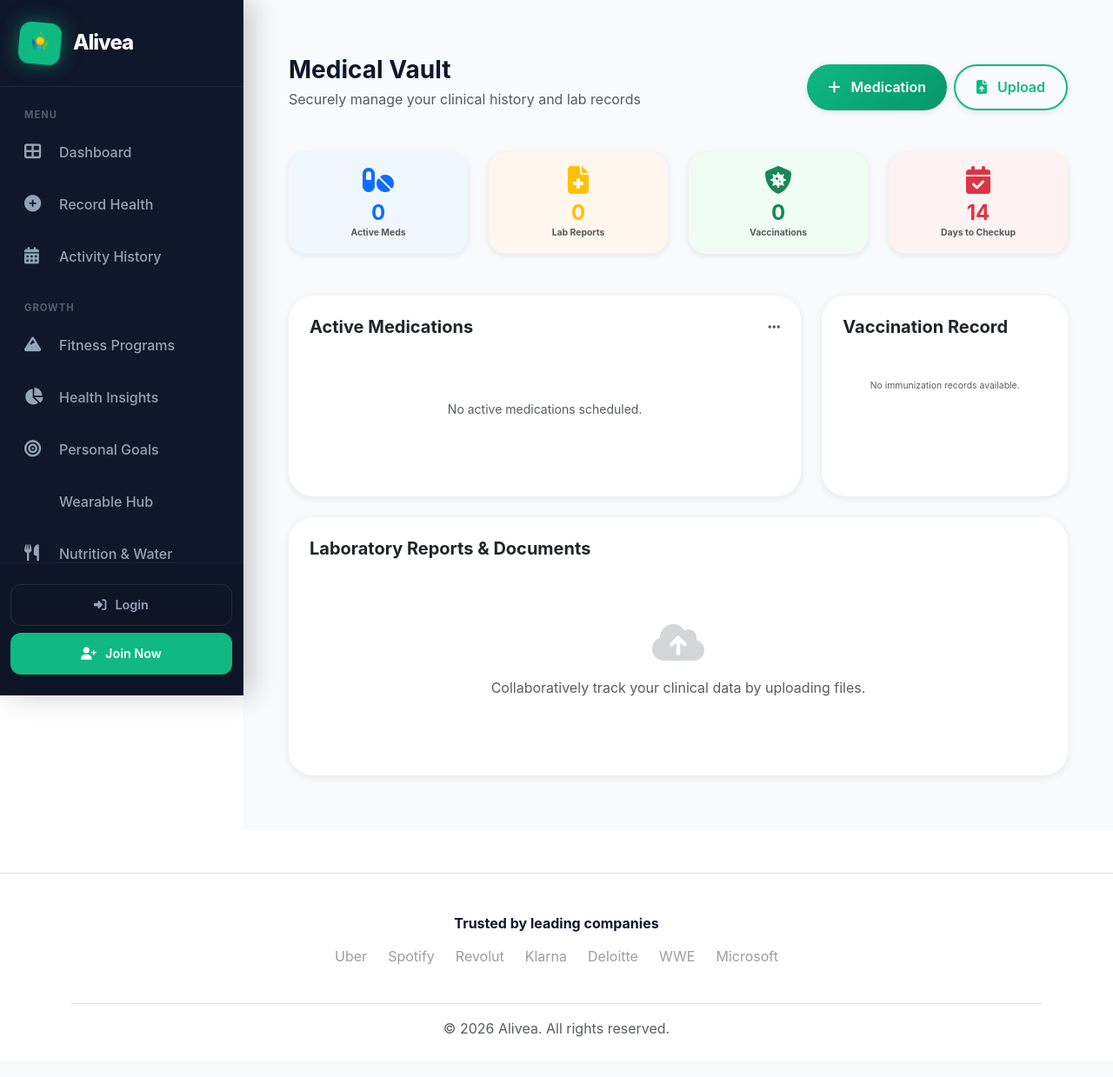
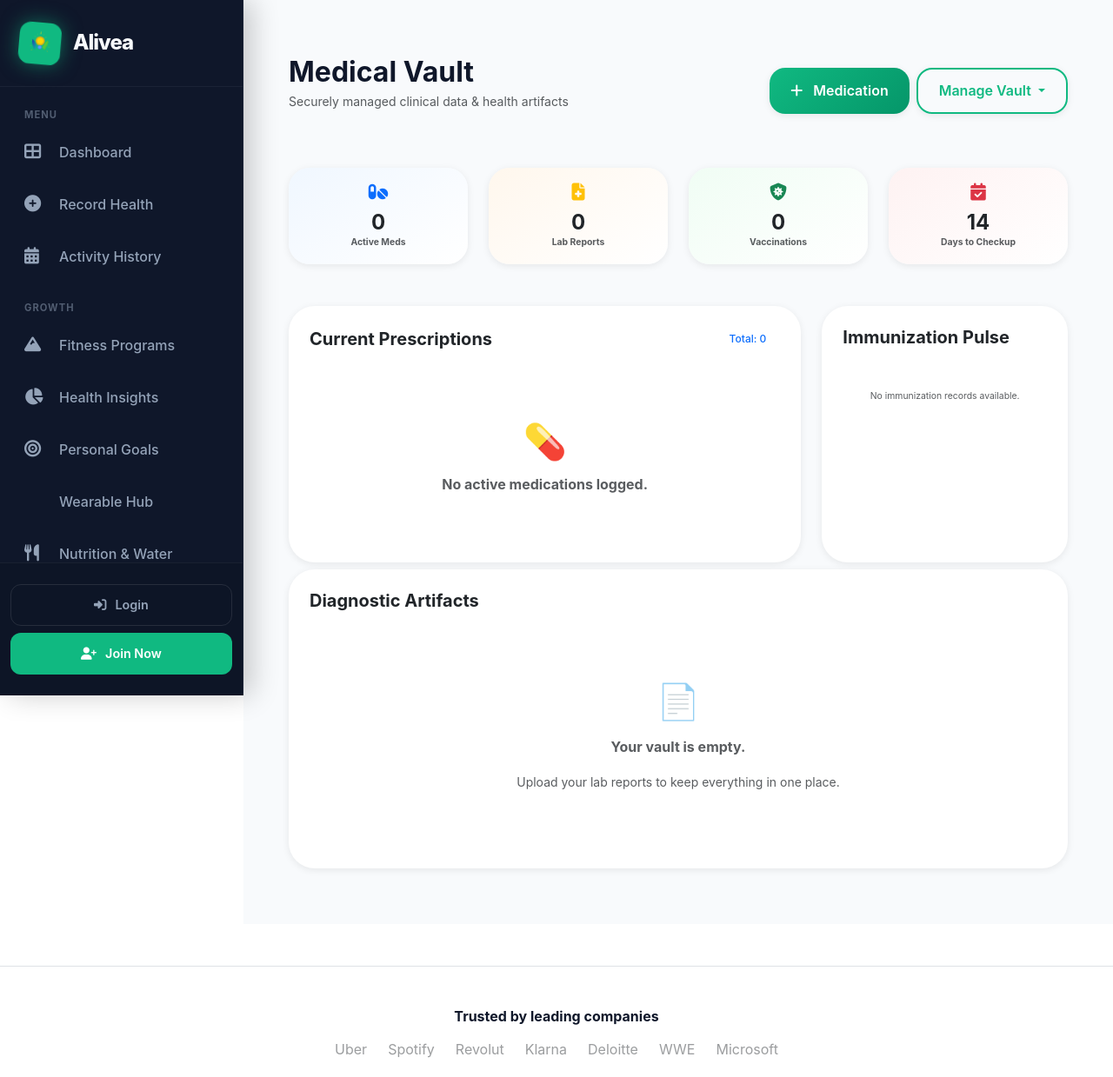
Before and after one commit to Raja-fn/Godzilla, a Flask app: page /medical in a window 1280 px wide. Shown: the top 1239 px of the page at 87% size. Before the commit the page ends 1193 px from the top, so only its background shows below. Run offline with Flask 3, Linux system fonts and the light colour scheme; the visitor is signed in with stand-in values (Sample User, id 1).

Commit message:
Initial project upload

```diff
--- a/templates/medical.html
+++ b/templates/medical.html
@@ -4,21 +4,29 @@
 <section class="medical-records py-4">
     <div class="container-fluid">
         <!-- Header -->
-        <div class="row mb-5 align-items-end">
-            <div class="col-lg-7">
-                <h1 class="h3 fw-bold mb-1">Medical Vault</h1>
-                <p class="text-muted mb-0">Securely manage your clinical history and lab records</p>
+        <div class="d-flex justify-content-between align-items-center mb-5">
+            <div>
+                <h1 class="h2 fw-bold mb-1">Medical Vault</h1>
+                <p class="text-muted small">Securely managed clinical data & health artifacts</p>
             </div>
-            <div class="col-lg-5 text-end mt-3 mt-lg-0">
-                <div class="d-flex gap-2 justify-content-lg-end">
-                    <button class="btn btn-primary shadow-sm rounded-pill px-4" data-bs-toggle="modal"
-                        data-bs-target="#addMedicationModal">
-                        <i class="fas fa-plus me-2"></i> Medication
+            <div class="d-flex gap-2">
+                <button class="btn btn-primary shadow-sm px-4" data-bs-toggle="modal"
+                    data-bs-target="#addMedicationModal" style="border-radius: 18px;">
+                    <i class="fas fa-plus me-2"></i> Medication
+                </button>
+                <div class="dropdown">
+                    <button class="btn btn-outline-primary shadow-sm px-4 dropdown-toggle" type="button"
+                        data-bs-toggle="dropdown" style="border-radius: 18px;">
+                        Manage Vault
                     </button>
-                    <button class="btn btn-outline-primary shadow-sm rounded-pill px-4" data-bs-toggle="modal"
-                        data-bs-target="#addRecordModal">
-                        <i class="fas fa-file-upload me-2"></i> Upload
-                    </button>
+                    <ul class="dropdown-menu dropdown-menu-end shadow border-0 p-2" style="border-radius: 15px;">
+                        <li><a class="dropdown-item rounded-3" href="#" data-bs-toggle="modal"
+                                data-bs-target="#addRecordModal"><i
+                                    class="fas fa-file-upload me-2 text-primary"></i>Upload Report</a></li>
+                        <li><a class="dropdown-item rounded-3" href="#" data-bs-toggle="modal"
+                                data-bs-target="#addVaccinationModal"><i
+                                    class="fas fa-syringe me-2 text-primary"></i>Add Vaccination</a></li>
+                    </ul>
                 </div>
             </div>
         </div>
@@ -26,30 +34,34 @@
         <!-- Quick Health Summary Stats -->
         <div class="row g-4 mb-5">
             <div class="col-md-3">
-                <div class="card p-3 border-0 shadow-sm text-center" style="border-radius: 20px; background: #f0f7ff;">
-                    <div class="text-primary mb-1"><i class="fas fa-pills fa-2x"></i></div>
-                    <div class="h4 fw-bold mb-0 text-primary">{{ medications|length }}</div>
+                <div class="card p-3 border-0 shadow-sm text-center h-100"
+                    style="border-radius: 24px; background: linear-gradient(145deg, #f0f7ff, #ffffff);">
+                    <div class="text-primary mb-2"><i class="fas fa-pills fa-lg"></i></div>
+                    <div class="h4 fw-bold mb-0">{{ medications|length }}</div>
                     <div class="extra-small text-muted fw-bold">Active Meds</div>
                 </div>
             </div>
             <div class="col-md-3">
-                <div class="card p-3 border-0 shadow-sm text-center" style="border-radius: 20px; background: #fff7ed;">
-                    <div class="text-warning mb-1"><i class="fas fa-file-medical fa-2x"></i></div>
-                    <div class="h4 fw-bold mb-0 text-warning">{{ records|length }}</div>
+                <div class="card p-3 border-0 shadow-sm text-center h-100"
+                    style="border-radius: 24px; background: linear-gradient(145deg, #fff7ed, #ffffff);">
+                    <div class="text-warning mb-2"><i class="fas fa-file-medical fa-lg"></i></div>
+                    <div class="h4 fw-bold mb-0">{{ records|length }}</div>
                     <div class="extra-small text-muted fw-bold">Lab Reports</div>
                 </div>
             </div>
             <div class="col-md-3">
-                <div class="card p-3 border-0 shadow-sm text-center" style="border-radius: 20px; background: #f0fdf4;">
-                    <div class="text-success mb-1"><i class="fas fa-shield-virus fa-2x"></i></div>
-                    <div class="h4 fw-bold mb-0 text-success">{{ vaccinations|length }}</div>
+                <div class="card p-3 border-0 shadow-sm text-center h-100"
+                    style="border-radius: 24px; background: linear-gradient(145deg, #f0fdf4, #ffffff);">
+                    <div class="text-success mb-2"><i class="fas fa-shield-virus fa-lg"></i></div>
+                    <div class="h4 fw-bold mb-0">{{ vaccinations|length }}</div>
                     <div class="extra-small text-muted fw-bold">Vaccinations</div>
                 </div>
             </div>
             <div class="col-md-3">
-                <div class="card p-3 border-0 shadow-sm text-center" style="border-radius: 20px; background: #fef2f2;">
-                    <div class="text-danger mb-1"><i class="fas fa-calendar-check fa-2x"></i></div>
-                    <div class="h4 fw-bold mb-0 text-danger">14</div>
+                <div class="card p-3 border-0 shadow-sm text-center h-100"
+                    style="border-radius: 24px; background: linear-gradient(145deg, #fef2f2, #ffffff);">
+                    <div class="text-danger mb-2"><i class="fas fa-calendar-check fa-lg"></i></div>
+                    <div class="h4 fw-bold mb-0">14</div>
                     <div class="extra-small text-muted fw-bold">Days to Checkup</div>
                 </div>
             </div>
@@ -58,40 +70,44 @@
         <div class="row g-4">
             <!-- Active Medications -->
             <div class="col-lg-8">
-                <div class="card p-4 border-0 shadow-sm h-100" style="border-radius: 28px;">
+                <div class="card p-4 border-0 shadow-sm" style="border-radius: 30px;">
                     <div class="d-flex justify-content-between align-items-center mb-4">
-                        <h5 class="fw-bold mb-0">Active Medications</h5>
-                        <i class="fas fa-ellipsis-h text-muted"></i>
+                        <h5 class="fw-bold mb-0">Current Prescriptions</h5>
+                        <div class="badge bg-soft-primary text-primary px-3 py-2 rounded-pill">Total: {{
+                            medications|length }}</div>
                     </div>
                     <div class="medication-grid row g-3">
                         {% for med in medications %}
                         <div class="col-md-6">
-                            <div class="p-3 border rounded-4 bg-white hover-shadow transition h-100">
+                            <div class="p-3 border rounded-4 bg-white transition-hover h-100"
+                                style="border-color: rgba(0,0,0,0.05) !important;">
                                 <div class="d-flex align-items-start mb-3">
-                                    <div class="p-2 bg-soft-primary rounded-3 me-3 text-primary">
-                                        <i class="fas fa-capsules"></i>
+                                    <div class="p-2 bg-pastel-blue rounded-3 me-3 text-primary"
+                                        style="width: 45px; height: 45px; display: flex; align-items: center; justify-content: center;">
+                                        <i class="fas fa-capsules fs-5"></i>
                                     </div>
-                                    <div>
+                                    <div class="flex-grow-1">
                                         <h6 class="fw-bold mb-1">{{ med.name }}</h6>
                                         <p class="extra-small text-muted mb-0">{{ med.dosage }} • {{ med.frequency }}
                                         </p>
                                     </div>
-                                    <div class="ms-auto d-flex align-items-center">
-                                        <div class="badge bg-success rounded-pill extra-small">Active</div>
-                                        <button class="btn btn-link text-danger p-0 ms-2"
-                                            onclick="deleteMedical('medication', '{{ med.id }}')">
-                                            <i class="fas fa-trash-alt" style="font-size: 0.8rem;"></i>
-                                        </button>
-                                    </div>
+                                    <button class="btn btn-icon-red ms-2"
+                                        onclick="deleteMedical('medication', '{{ med.id }}')">
+                                        <i class="fas fa-trash-alt"></i>
+                                    </button>
                                 </div>
-                                <div class="extra-small text-muted mt-2 border-top pt-2">
-                                    <i class="fas fa-clock me-1"></i> Started: {{ med.start_date }}
+                                <div class="p-2 px-3 bg-light rounded-pill d-flex align-items-center justify-content-between"
+                                    style="font-size: 0.7rem;">
+                                    <span class="text-muted"><i class="fas fa-history me-1"></i> Started: {{
+                                        med.start_date }}</span>
+                                    <span class="text-success fw-bold">ALIGNED</span>
                                 </div>
                             </div>
                         </div>
                         {% else %}
                         <div class="text-center py-5 w-100">
-                            <p class="text-muted small">No active medications scheduled.</p>
+                            <div class="fs-1 mb-2">💊</div>
+                            <h6 class="text-muted fw-bold">No active medications logged.</h6>
                         </div>
                         {% endfor %}
                     </div>
@@ -100,26 +116,23 @@
 
             <!-- Vaccinations & Reminders -->
             <div class="col-lg-4">
-                <div class="card p-4 border-0 shadow-sm h-100" style="border-radius: 28px;">
-                    <h5 class="fw-bold mb-4">Vaccination Record</h5>
+                <div class="card p-4 border-0 shadow-sm h-100" style="border-radius: 30px;">
+                    <h5 class="fw-bold mb-4">Immunization Pulse</h5>
                     <div class="vaccination-stack">
                         {% for vac in vaccinations %}
-                        <div class="d-flex align-items-center p-3 mb-3 bg-light" style="border-radius: 18px;">
-                            <div class="p-2 bg-white rounded-circle me-3 shadow-sm"
-                                style="width: 40px; height: 40px; display: flex; align-items: center; justify-content: center;">
-                                <i class="fas fa-syringe text-secondary"></i>
+                        <div class="d-flex align-items-center p-3 mb-3 border transition-hover"
+                            style="border-radius: 20px; border-color: rgba(0,0,0,0.05) !important;">
+                            <div class="p-2 bg-pastel-mint rounded-circle me-3 text-success shadow-sm"
+                                style="width: 42px; height: 42px; display: flex; align-items: center; justify-content: center;">
+                                <i class="fas fa-syringe"></i>
                             </div>
-                            <div>
+                            <div class="flex-grow-1">
                                 <div class="fw-bold small">{{ vac.name }}</div>
                                 <div class="text-muted extra-small">{{ vac.date }}</div>
                             </div>
-                            <div class="ms-auto d-flex align-items-center">
-                                <i class="fas fa-check-circle text-success me-2"></i>
-                                <button class="btn btn-link text-danger p-0 ms-1"
-                                    onclick="deleteMedical('vaccination', '{{ vac.id }}')">
-                                    <i class="fas fa-trash-alt" style="font-size: 0.7rem;"></i>
-                                </button>
-                            </div>
+                            <button class="btn btn-icon-red" onclick="deleteMedical('vaccination', '{{ vac.id }}')">
+                                <i class="fas fa-trash-alt"></i>
+                            </button>
                         </div>
                         {% else %}
                         <div class="text-center py-4">
@@ -131,40 +144,39 @@
             </div>
 
             <!-- Clinical Reports -->
-            <div class="col-12 mt-4">
-                <div class="card p-4 border-0 shadow-sm" style="border-radius: 28px;">
-                    <h5 class="fw-bold mb-4">Laboratory Reports & Documents</h5>
+            <div class="col-12 mt-2">
+                <div class="card p-4 border-0 shadow-sm" style="border-radius: 30px;">
+                    <h5 class="fw-bold mb-4">Diagnostic Artifacts</h5>
                     <div class="row g-4">
                         {% for record in records %}
                         <div class="col-md-6 col-lg-3">
-                            <div class="report-card p-3 border rounded-4 transition bg-white h-100">
-                                <div class="d-flex align-items-center mb-3">
-                                    <div class="report-icon bg-soft-danger text-danger rounded-4 p-3 me-3">
+                            <div class="p-3 border rounded-4 bg-white transition-hover h-100"
+                                style="border-color: rgba(0,0,0,0.05) !important;">
+                                <div class="d-flex align-items-start mb-3">
+                                    <div class="p-3 bg-pastel-peach rounded-4 me-3 text-danger">
                                         <i class="far fa-file-pdf fa-lg"></i>
                                     </div>
-                                    <div class="overflow-hidden">
-                                        <h6 class="fw-bold small mb-1 text-truncate">{{ record.title }}</h6>
+                                    <div class="overflow-hidden flex-grow-1">
+                                        <h6 class="fw-bold extra-small mb-1 text-truncate">{{ record.title }}</h6>
                                         <p class="extra-small text-muted mb-0">{{ record.date }}</p>
                                     </div>
-                                </div>
-                                <div class="extra-small text-muted mb-3 d-flex align-items-center">
-                                    <i class="fas fa-hospital-alt me-2"></i>
-                                    <span class="text-truncate">{{ record.facility or "Private Clinic" }}</span>
-                                </div>
-                                <div class="d-grid gap-2 d-flex">
-                                    <button class="btn btn-sm btn-light flex-grow-1 border rounded-pill"><i
-                                            class="fas fa-eye me-1"></i> View</button>
-                                    <button class="btn btn-sm btn-light border rounded-pill"
+                                    <button class="btn btn-icon-red"
                                         onclick="deleteMedical('report', '{{ record.id }}')">
-                                        <i class="fas fa-trash-alt text-danger"></i>
+                                        <i class="fas fa-trash-alt"></i>
                                     </button>
                                 </div>
+                                <div class="extra-small text-muted mb-3">
+                                    <i class="fas fa-hospital-alt me-1"></i> {{ record.facility or "Private Clinic" }}
+                                </div>
+                                <button class="btn btn-sm btn-soft-primary w-100 rounded-pill fw-bold">View
+                                    Artifact</button>
                             </div>
                         </div>
                         {% else %}
                         <div class="col-12 py-5 text-center text-muted">
-                            <i class="fas fa-cloud-upload-alt fa-3x mb-3 opacity-25"></i>
-                            <p>Collaboratively track your clinical data by uploading files.</p>
+                            <div class="fs-1 mb-2">📄</div>
+                            <p class="fw-bold">Your vault is empty.</p>
+                            <p class="small">Upload your lab reports to keep everything in one place.</p>
                         </div>
                         {% endfor %}
                     </div>
@@ -172,6 +184,9 @@
             </div>
         </div>
     </div>
+</section>
+</div>
+</div>
 </section>
 
 <!-- Modals -->
```
Also changed, not shown: templates/dashboard.html (+39 -23 lines).
